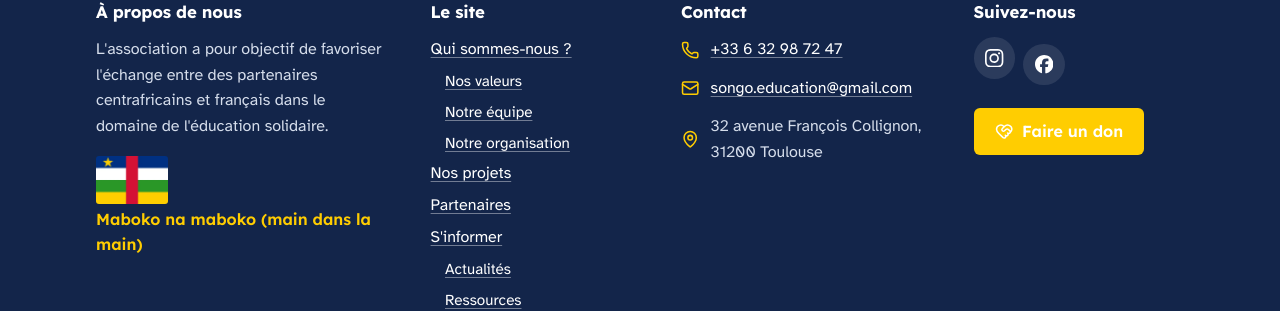
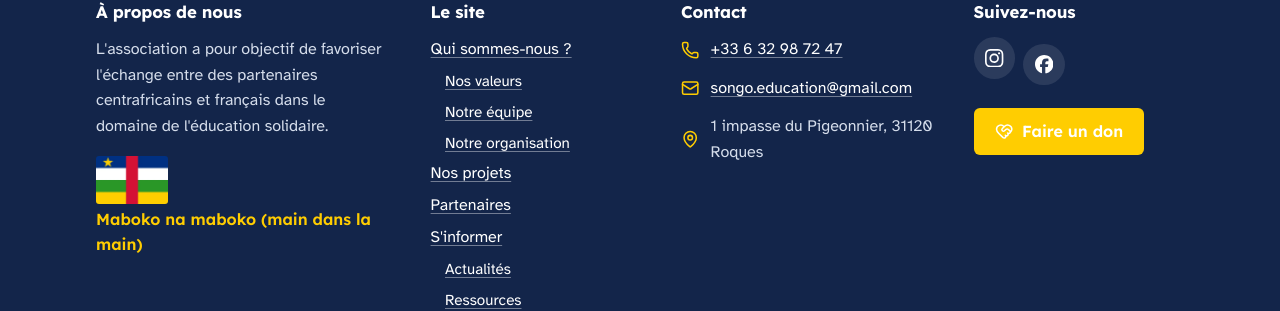
Before and after one commit to songoeducation-eng/songo-education, a Jekyll site: the page built from index.md, in a window 1280 px wide and 900 px high, scrolled down 3633 px. Shown: the part 414-725 px from the top of the window. Built offline with Jekyll 4.4.1, drawn with Linux system fonts in a browser that asks for light colours.

Commit message:
Modification de _data/site.yml

```diff
--- a/_data/site.yml
+++ b/_data/site.yml
@@ -7,7 +7,7 @@ presentation_courte: L'association a pour objectif de favoriser l'échange entre
 telephone: +33 6 32 98 72 47
 email: songo.education@gmail.com
 copyright: © 2026 Songo Éducation
-adresse: 32 avenue François Collignon, 31200 Toulouse
+adresse: 1 impasse du Pigeonnier, 31120 Roques
 don:
   texte_bouton: Faire un don
   lien: https://www.helloasso.com/associations/songo-education/formulaires/1
```
